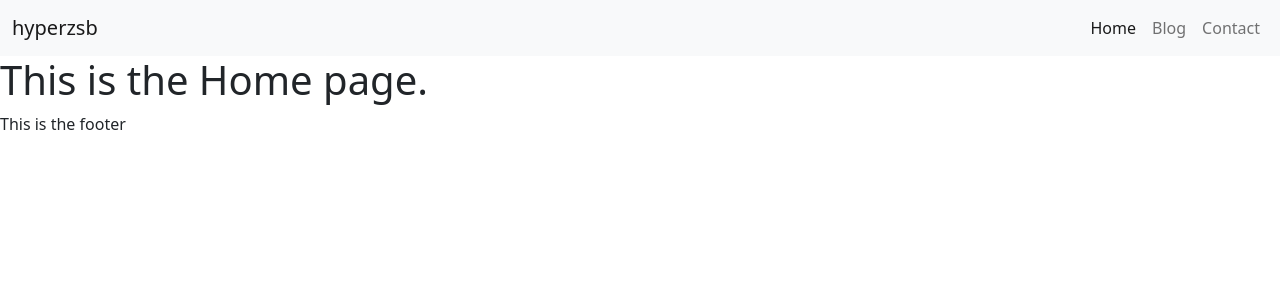
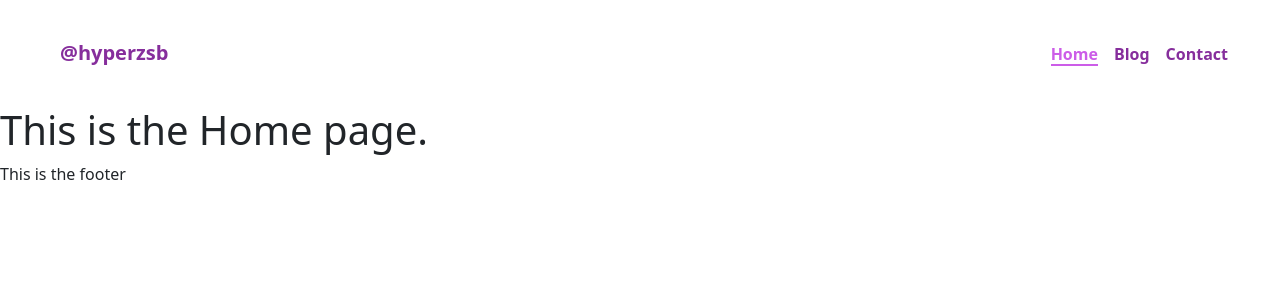
Before and after one commit to Hyperzsb/natalia-theme, a Jekyll site: the page built from index.html, in a window 1280 px wide. Shown: the top 300 px of the page. Built offline with Jekyll 4.4.1, drawn with Linux system fonts in a browser that asks for light colours.

Commit message:
feat(header): add an almost complete navbar to header

```diff
--- a/_includes/header.html
+++ b/_includes/header.html
@@ -1,25 +1,29 @@
-<header>
-    <nav class="navbar navbar-expand-lg navbar-light bg-light">
-        <div class="container-fluid">
-            <a class="navbar-brand" href="/">hyperzsb</a>
-            <button class="navbar-toggler" type="button" data-bs-toggle="collapse"
+<header class="sticky-top">
+    <nav class="navbar navbar-expand-lg custom-navbar custom-nav-bg-color p-4" id="navbar">
+        <div class="container-fluid m-2">
+            <a class="navbar-brand ms-2 ms-lg-3 fw-bold custom-navbar-brand-color" href="/">
+                @hyperzsb
+            </a>
+            <button class="navbar-toggler custom-navbar-toggler-color" type="button" data-bs-toggle="collapse"
                     data-bs-target="#navbarSupportedContent" aria-controls="navbarSupportedContent"
-                    aria-expanded="false" aria-label="Toggle navigation">
-                <span class="navbar-toggler-icon"></span>
+                    aria-expanded="false" aria-label="Toggle navigation" id="navbar-toggler">
+                <i class="bi-arrows-expand custom-navbar-toggler-color"></i>
             </button>
             <div class="collapse navbar-collapse" id="navbarSupportedContent">
                 <ul class="navbar-nav ms-auto mb-2 mb-lg-0 mt-2 mt-lg-0">
                     {% for nav in site.navigation %}
-                    <li class="nav-item mb-1 mb-lg-0">
-                        {% if nav.url == page.url %}
-                        <a class="nav-link active" aria-current="page" href="{{ nav.url }}">
-                            {{ nav.name }}
+                    <li class="nav-item mb-1 mb-lg-0 ">
+                        <a class="nav-link" href="{{ nav.url }}">
+                            {% if nav.url == page.url %}
+                            <b class="custom-nav-item custom-nav-item-active custom-nav-item-active-color">
+                                {{ nav.name }}
+                            </b>
+                            {% else %}
+                            <b class="custom-nav-item custom-nav-item-inactive custom-nav-item-inactive-color">
+                                {{ nav.name }}
+                            </b>
+                            {% endif %}
                         </a>
-                        {% else %}
-                        <a class="nav-link" href="{{ nav.url }}">
-                            {{ nav.name }}
-                        </a>
-                        {% endif %}
                     </li>
                     {% endfor %}
                 </ul>
--- a/_layouts/default.html
+++ b/_layouts/default.html
@@ -3,8 +3,13 @@
 <head>
     <meta charset="UTF-8">
     <meta name="viewport" content="width=device-width, initial-scale=1">
+    <!-- Bootstrap -->
     <link href="https://cdn.jsdelivr.net/npm/bootstrap@5.1.3/dist/css/bootstrap.min.css" rel="stylesheet"
           integrity="sha384-1BmE4kWBq78iYhFldvKuhfTAU6auU8tT94WrHftjDbrCEXSU1oBoqyl2QvZ6jIW3" crossorigin="anonymous">
+    <!-- Bootstrap Icons -->
+    <link rel="stylesheet" href="https://cdn.jsdelivr.net/npm/bootstrap-icons@1.8.1/font/bootstrap-icons.css">
+    <link rel="stylesheet" href="/assets/css/light.css">
+    <script src="/assets/js/main.js"></script>
     <title>{{ page.title }}</title>
 </head>
 <body>
--- /dev/null
+++ b/_sass/main.scss
@@ -0,0 +1,63 @@
+/* Global style */
+* {
+  transition: 0.25s;
+}
+
+/* Header style */
+
+.custom-navbar:before {
+  content: '';
+  position: absolute;
+  top: 0;
+  bottom: 0;
+  left: 0;
+  right: 0;
+  backdrop-filter: blur(10px);
+  z-index: -1;
+}
+
+.custom-nav-item {
+  display: inline-block;
+  background: none;
+  border: 0;
+  box-sizing: border-box;
+  position: relative;
+  vertical-align: middle;
+
+  &:after {
+    box-sizing: inherit;
+    content: '';
+    position: absolute;
+    width: 100%;
+    height: 100%;
+  }
+}
+
+.custom-nav-item-active {
+
+  &:after {
+    bottom: 0;
+    right: 0;
+    width: 100%;
+    height: 100%;
+    border-bottom: 2px solid;
+  }
+}
+
+.custom-nav-item-inactive {
+
+  &:after {
+    bottom: 0;
+    left: 0;
+    width: 0;
+    height: 0;
+    border-bottom: 2px solid transparent;
+    transition: border-color 0.25s ease-out 0.1s, width 0.25s ease-out 0.1s;
+  }
+
+  &:hover::after {
+    width: 100%;
+    height: 100%;
+    transition: border-color 0.25s ease-out 0.1s, width 0.25s ease-out 0.1s;
+  }
+}
--- /dev/null
+++ b/assets/css/light.scss
@@ -0,0 +1,93 @@
+---
+---
+@import "main";
+
+:root {
+    --base-color: #f8f9fa; /* oc-gary-0 */
+    --base-color-dark: #e9ecef; /* oc-gary-2 */
+    --base-color-darker: #ced4da; /* oc-gary-4 */
+    --shadow-color-light: #dee2e6; /* oc-gary-3 */
+    --shadow-color: #adb5bd; /* oc-gary-5 */
+    --link-color-lighter: #cc5de8; /* oc-teal-5 */
+    --link-color-light: #ae3ec9; /* oc-teal-7 */
+    --link-color: #862e9c; /* oc-teal-9 */
+    --text-color-lighter: #adb5bd; /* oc-gary-5 */
+    --text-color-light: #495057; /* oc-gary-7 */
+    --text-color: #212529; /* oc-gary-9 */
+    --hint-color: #63e6be; /* oc-teal-3 */
+    --warning-color: #ffe066; /* oc-yellow-3 */
+    --fatal-color: #ffa8a8; /* oc-red-3 */
+}
+
+/* General color style */
+
+.bg-color {
+    background-color: var(--base-color);
+}
+
+.hr-color {
+    background-color: var(--base-color-dark);
+}
+
+.text-color {
+    color: var(--text-color);
+}
+
+.light-text-color {
+    color: var(--text-color-light);
+}
+
+.lighter-text-color {
+    color: var(--text-color-lighter);
+}
+
+.link-color {
+    color: var(--link-color);
+}
+
+.link-color:hover, .link-color:active {
+    color: var(--link-color-light);
+}
+
+.icon-color {
+    color: var(--link-color);
+}
+
+.icon-color:hover, .icon-color:active {
+    color: var(--link-color-light);
+}
+
+/* Header color style */
+
+.custom-navbar-bg-color {
+    background-color: rgba(248, 249, 250, .5);
+}
+
+.custom-navbar-shadow-color {
+    box-shadow: 0 10px 20px var(--shadow-color-light);
+}
+
+.custom-navbar-brand-color {
+    color: var(--link-color);
+}
+
+.custom-nav-item-active-color {
+    color: var(--link-color-lighter);
+}
+
+.custom-nav-item-inactive-color {
+    color: var(--link-color);
+}
+
+.custom-nav-item-inactive-color:hover {
+    color: var(--link-color-light);
+}
+
+.custom-nav-item-inactive-color:hover::after {
+    border-bottom-color: var(--link-color-light);
+}
+
+.custom-navbar-toggler-color {
+    color: var(--link-color);
+    border-color: var(--link-color);
+}
--- /dev/null
+++ b/assets/js/main.js
@@ -0,0 +1,33 @@
+/* Functions for header behavior */
+function changeNavbarShadow() {
+    let scrollTop = document.documentElement.scrollTop || document.body.scrollTop;
+    let classList = document.getElementById("navbar").classList;
+    if (scrollTop >= 10) {
+        if (!classList.contains("custom-navbar-shadow-color"))
+            classList.add("custom-navbar-shadow-color");
+        if (classList.contains("p-4"))
+            classList.replace("p-4", "p-2");
+    } else {
+        if (classList.contains("custom-navbar-shadow-color"))
+            classList.remove("custom-navbar-shadow-color");
+        if (classList.contains("p-2"))
+            classList.replace("p-2", "p-4");
+    }
+}
+
+function changeNavbarTogglerIcon() {
+    document.getElementById("navbar-toggler").addEventListener("click", function () {
+        let classList = this.firstElementChild.classList;
+        if (classList.contains("bi-arrows-expand"))
+            classList.replace("bi-arrows-expand", "bi-arrows-collapse");
+        else
+            classList.replace("bi-arrows-collapse", "bi-arrows-expand");
+    })
+}
+
+window.addEventListener("scroll", changeNavbarShadow);
+
+/* Load some event listeners */
+window.onload = function () {
+    changeNavbarTogglerIcon();
+}
```
